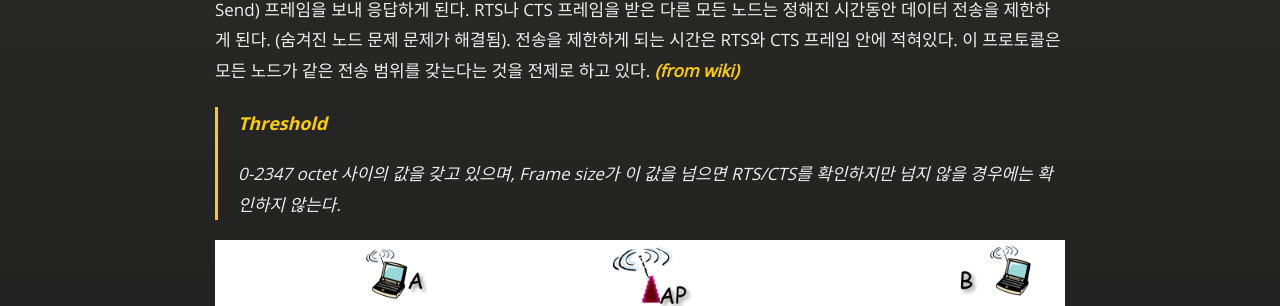
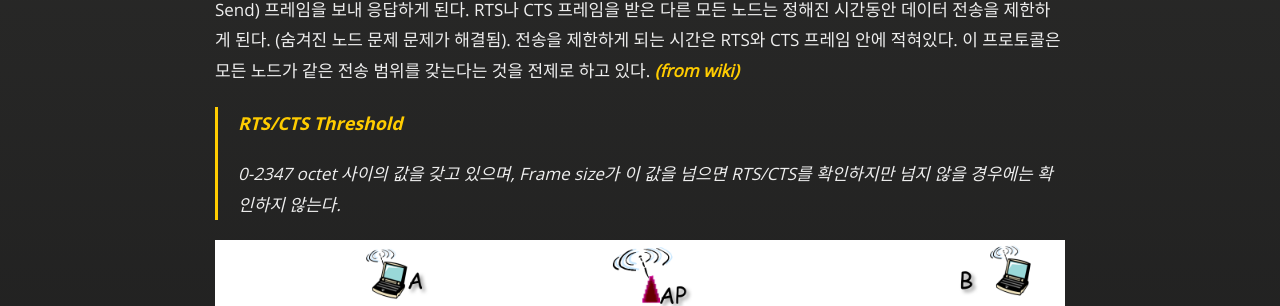
Before and after one commit to Luavis/luavis.github.io, a Jekyll site: the page built from _posts/ns-3/2015-08-06-ns-3-wireless-lan-1.markdown, in a window 1280 px wide and 900 px high, scrolled down 4539 px. Shown: the part 149-455 px from the top of the window. Built offline with Jekyll 4.4.1, drawn with Linux system fonts in a browser that asks for light colours; comment, search, counter and statistics services are not loaded.

Commit message:
Change post of ns-3 wireless lan-1

```diff
--- a/_posts/ns-3/2015-08-06-ns-3-wireless-lan-1.markdown
+++ b/_posts/ns-3/2015-08-06-ns-3-wireless-lan-1.markdown
@@ -104,7 +104,7 @@ layer 3에 해당하는 IP에서부터 한단계씩 내려갈때 나올 수 있
 
 RTS/CTS란, 데이터 전송을 원하는 노드 node 가 송신 요청(Request To Send) 프레임을 보내는 것으로 프로세스가 시작된다. 송수신중인 다른 신호가 없어 전송이 가능한 무선 환경인 경우, 목적지 노드는 이 신호에 대해서 송신 확인(Clear To Send) 프레임을 보내 응답하게 된다. RTS나 CTS 프레임을 받은 다른 모든 노드는 정해진 시간동안 데이터 전송을 제한하게 된다. (숨겨진 노드 문제 문제가 해결됨). 전송을 제한하게 되는 시간은 RTS와 CTS 프레임 안에 적혀있다. 이 프로토콜은 모든 노드가 같은 전송 범위를 갖는다는 것을 전제로 하고 있다. *(from wiki)*
 
-> **Threshold**
+> **RTS/CTS Threshold**
 >
 > 0-2347 octet 사이의 값을 갖고 있으며, Frame size가 이 값을 넘으면 RTS/CTS를 확인하지만 넘지 않을 경우에는 확인하지 않는다.
 
```
